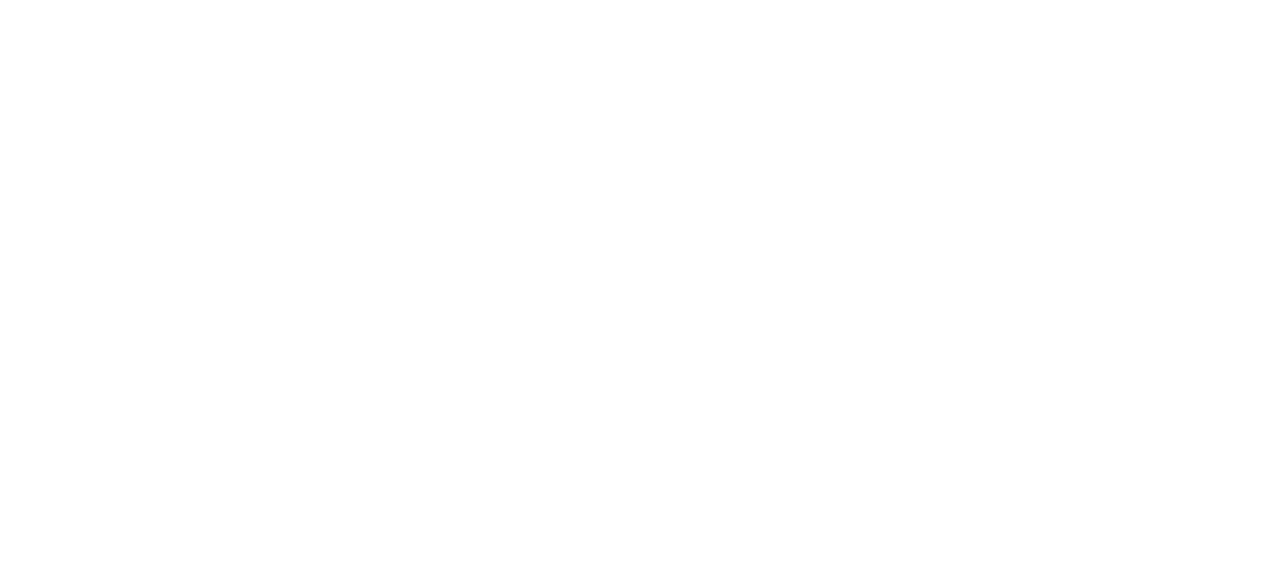
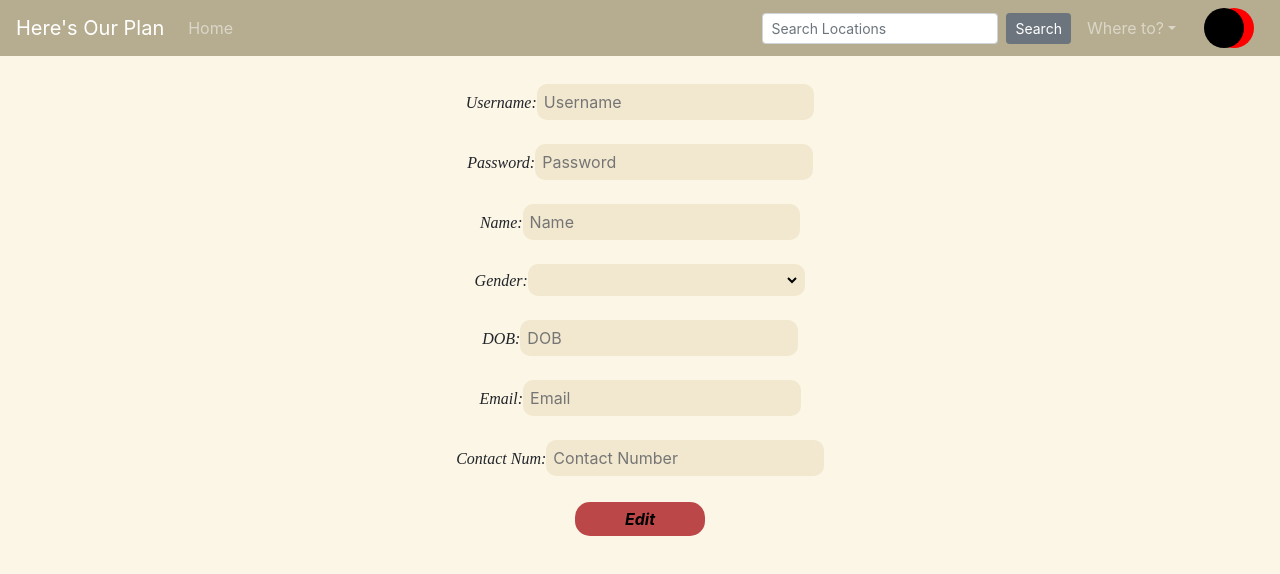
Before and after one commit to HeresOurPlan/frontend, a Nuxt app: page /profileEdit in a window 1280 px wide. Before the commit this address had no page. Shown: the top 574 px of the page. Built offline with nearby package versions, Linux system fonts and the light colour scheme.

Commit message:
profileEdit.vue
can consider using B-Form instead, need to realign the input names

```diff
--- /dev/null
+++ b/pages/profileEdit.vue
@@ -0,0 +1,84 @@
+<template>
+    <div>
+        <Navbar />
+            <h1 style="color: #BC4749; font-family: merriweather; font-size: 30px;
+            padding-top: 20px; padding-left: 175px; ">
+            </h1>
+
+        <b-container>
+            <div class="profileDetails">
+                <i style = "font-family: merriweather;">Username:</i>
+                  <input v-model="username" type="text" placeholder="Username" style = "background-color: #F2E8CF; width: 25%;
+                  color: black; border: 5px solid #F2E8CF; border-radius: 10px; box-sizing: border-box;">
+                  <br/><br/>
+                <i style = "font-family: merriweather;">Password:</i>
+                  <input v-model="password" type="password" placeholder="Password" style = "background-color: #F2E8CF; width: 25%;
+                  color: black; border: 5px solid #F2E8CF; border-radius: 10px; box-sizing: border-box;">
+                  <br/><br/>
+                <i style = "font-family: merriweather;">Name:</i>
+                  <input v-model="name" type="text" placeholder="Name" style = "background-color: #F2E8CF; width: 25%;
+                  color: black; border: 5px solid #F2E8CF; border-radius: 10px; box-sizing: border-box;">
+                  <br/><br/>
+                <i style = "font-family: merriweather;">Gender:</i>
+                  <select v-model="gender" type="text" style = "background-color: #F2E8CF; width: 25%;
+                  color: black; border: 5px solid #F2E8CF; border-radius: 10px; box-sizing: border-box;">
+                      <option value="" disabled hidden>Select Gender</option>
+                      <option value="Female">Female</option>
+                      <option value="Male">Male</option>
+                      <option value="Others">Others</option>
+                  </select>
+                  <br/><br/>
+                <i style = "font-family: merriweather;">DOB:</i>
+                  <input v-model="dob" type="text" placeholder="DOB" style = "background-color: #F2E8CF; width: 25%;
+                  color: black; border: 5px solid #F2E8CF; border-radius: 10px; box-sizing: border-box;">
+                  <br/><br/>
+                <i style = "font-family: merriweather;">Email:</i>
+                  <input v-model="email" type="text" placeholder="Email" style = "background-color: #F2E8CF; width: 25%;
+                  color: black; border: 5px solid #F2E8CF; border-radius: 10px; box-sizing: border-box;">
+                  <br/><br/>
+                <i style = "font-family: merriweather;">Contact Num:</i>
+                  <input v-model="contact" type="text" placeholder="Contact Number" style = "background-color: #F2E8CF; width: 25%;
+                  color: black; border: 5px solid #F2E8CF; border-radius: 10px; box-sizing: border-box;">
+                  <br/><br/>
+              <!-- placeholder in input should be current values in DB -->
+              <!-- cannot Align the input names in one column -->
+            </div>
+            <div class="buttonHolder">
+              <input type='button' value = "Edit" style="color: black; font-weight: bold;" @click="submitForm">
+            </div>
+            <!-- cannot get edit text to change to white. -->
+        </b-container>
+    </div>
+
+
+</template>
+
+<script>
+import Navbar from "@/components/Navbar.vue";
+
+export default {
+  components: { Navbar },
+   }
+</script>
+
+<style>
+  body{
+    background-color: #FCF6E7;
+  }
+  input[type=button] {
+  background-color: #BC4749;
+  border: none;
+  color: white;
+  padding: 5px 50px;
+  text-decoration: none;
+  margin: 2px 1px;
+  cursor: pointer;
+  border-radius: 15px;
+  font-style: italic;
+  text-align: center;
+  }
+  .profileDetails{ text-align: center; }
+  .buttonHolder{ text-align: center; }
+</style>
+
+<!-- How to make it single page, have a layover to Confirm the edit, refer to figma -->
```
